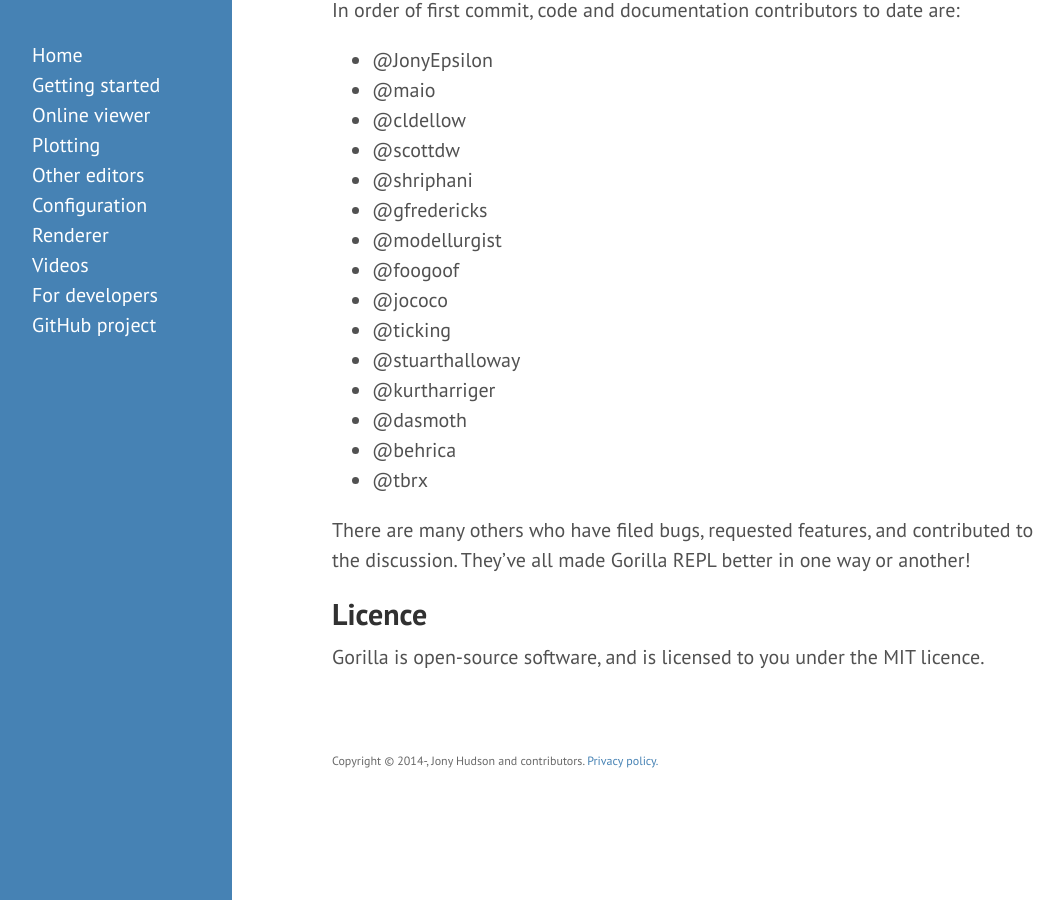
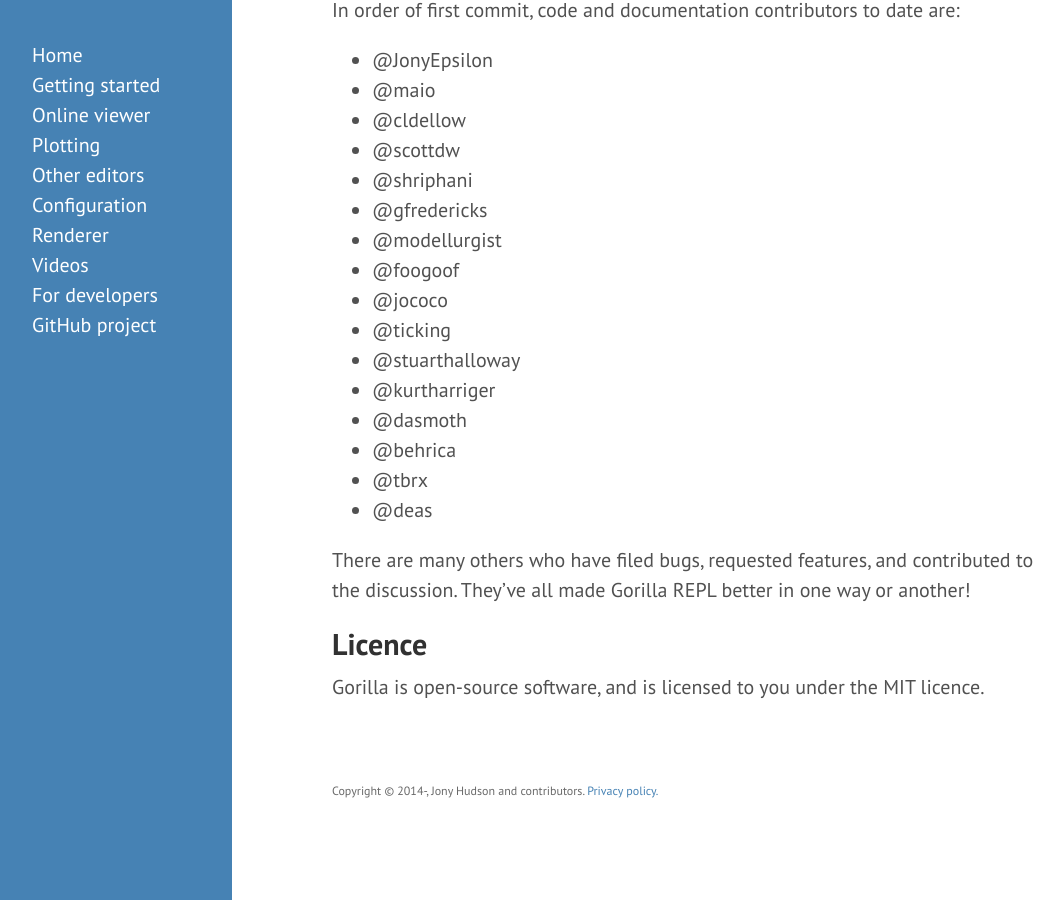
Before and after one commit to JonyEpsilon/gorilla-repl.org, a Jekyll site: the page built from index.md, in a window 1280 px wide and 900 px high, scrolled down 1589 px. Shown: the whole window, without its empty margins (8-1072 px from the left). Built offline with Jekyll 4.4.1, drawn with Linux system fonts in a browser that asks for light colours; Markdown is read by kramdown in place of the engine named in the settings.

Commit message:
Add @deas to contributors.

```diff
--- a/index.md
+++ b/index.md
@@ -61,6 +61,7 @@ In order of first commit, code and documentation contributors to date are:
 - @dasmoth
 - @behrica
 - @tbrx
+- @deas
 
 There are many others who have filed bugs, requested features, and contributed to the discussion. They've all made
 Gorilla REPL better in one way or another!
```
